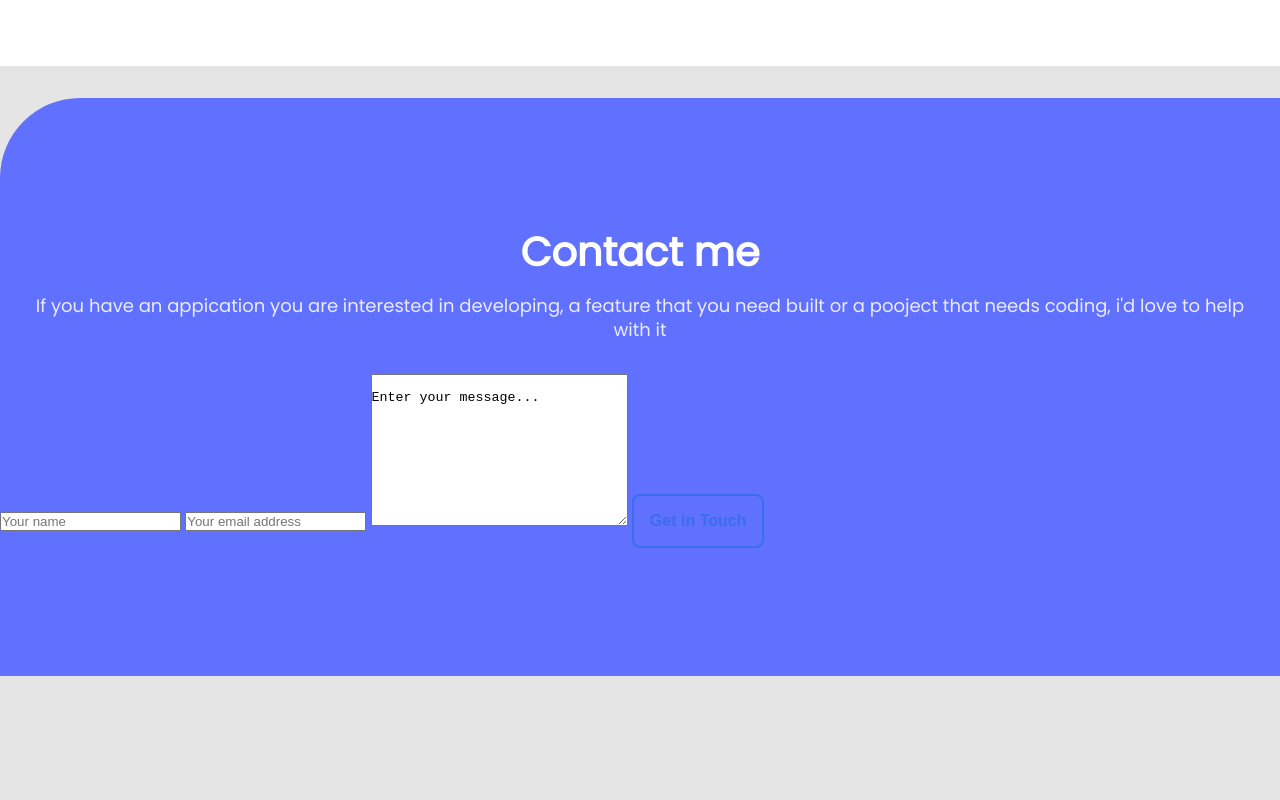
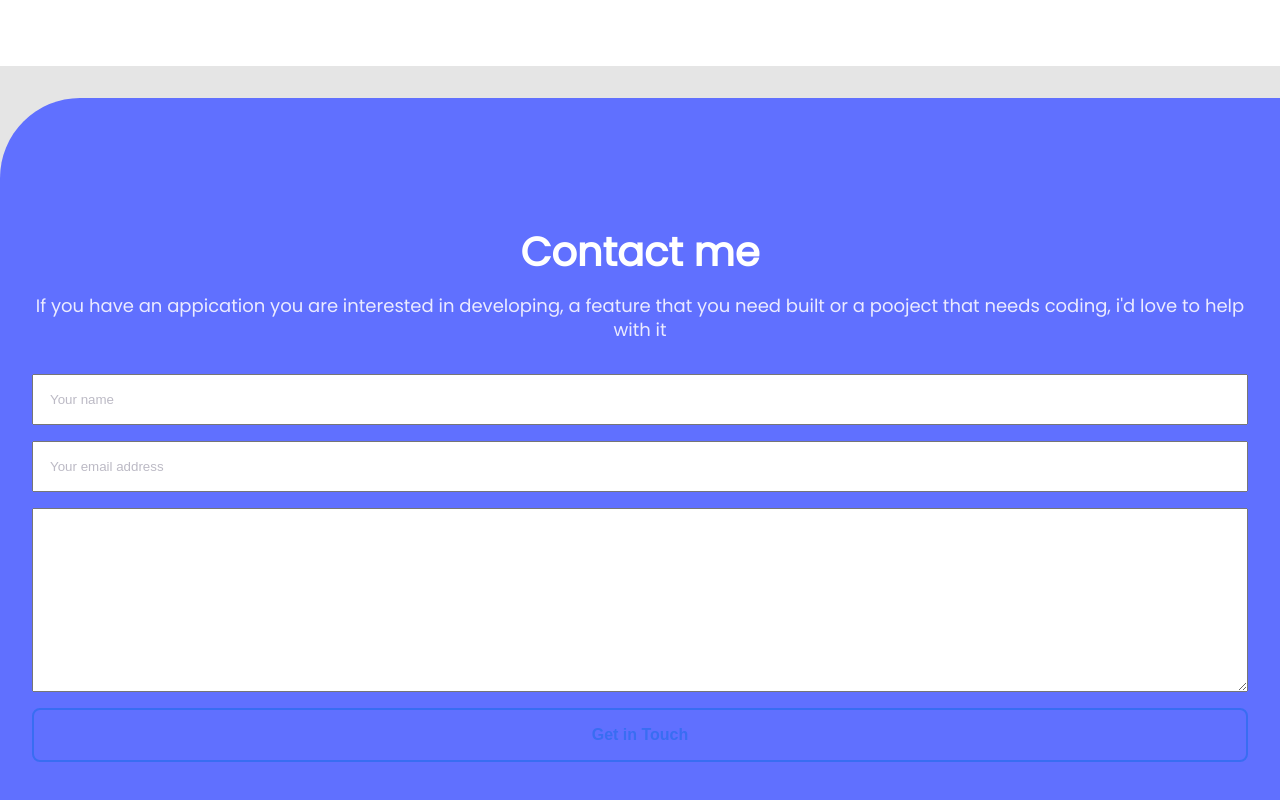
Before and after one commit to muneebulrehman/Portfolio-Project, a website: page index.html in a window 1280 px wide. Shown: the part 7066-7866 px from the top of the page. Before the commit the page ends 7742 px from the top, so only its background shows below. Drawn offline with Linux system fonts and the light colour scheme.

Commit message:
Update style for Contact Me section

```diff
--- a/index.html
+++ b/index.html
@@ -279,6 +279,7 @@
 				<input
 					name="name"
 					id="name"
+					class="formElement"
 					type="text"
 					placeholder="Your name"
 					maxlength="30"
@@ -287,6 +288,7 @@
 				<input
 					name="email"
 					id="email"
+					class="formElement"
 					type="email"
 					placeholder="Your email address"
 					required
@@ -294,12 +296,13 @@
 				<textarea
 					name="message"
 					id="message"
+					class="formElement"
 					cols="30"
 					rows="10"
 					maxlength="500"
+					placeholder="Enter message here..."
 					required
 				>
-					Enter your message...
 				</textarea
 				>
 				<input class="submit-btn btn" type="submit" value="Get in Touch" />
--- a/styles.css
+++ b/styles.css
@@ -305,3 +305,19 @@ img {
 	line-height: 24px;
 	margin-bottom: 2rem;
 }
+
+form {
+	display: flex;
+	flex-direction: column;
+	padding: 0 2rem;
+}
+
+.formElement {
+	margin-bottom: 1rem;
+	padding: 1rem;
+	text-align: left;
+}
+
+::placeholder {
+	color: #bcbac5;
+}
```
